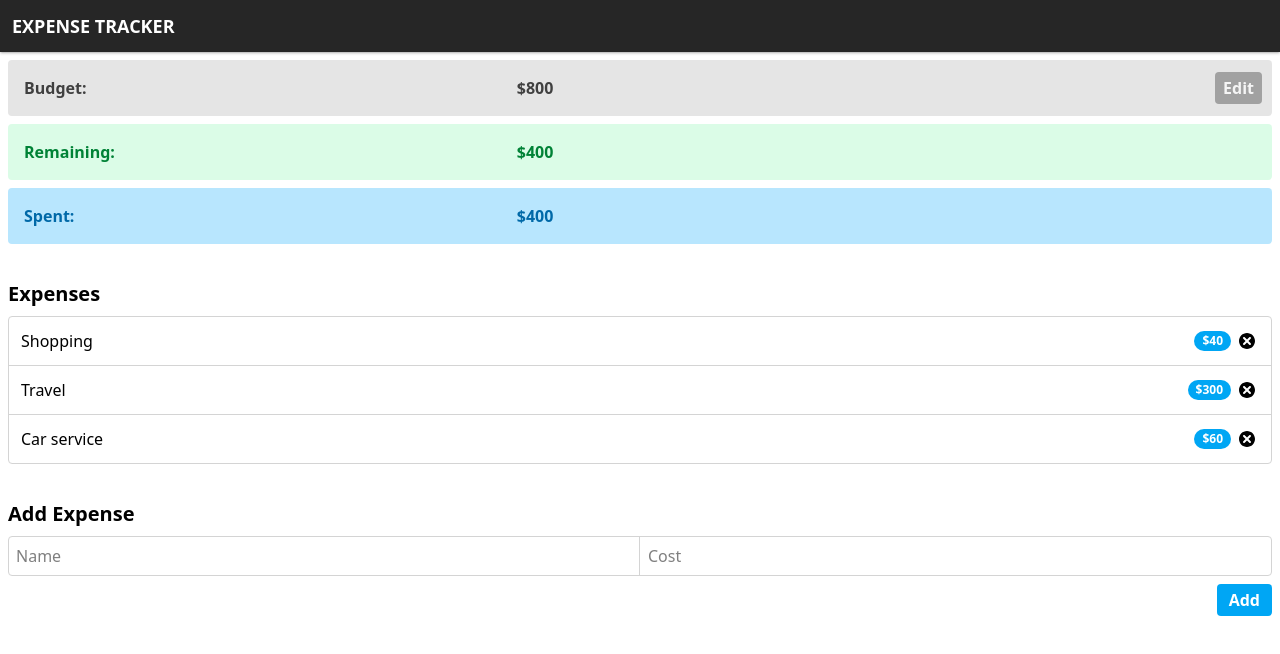
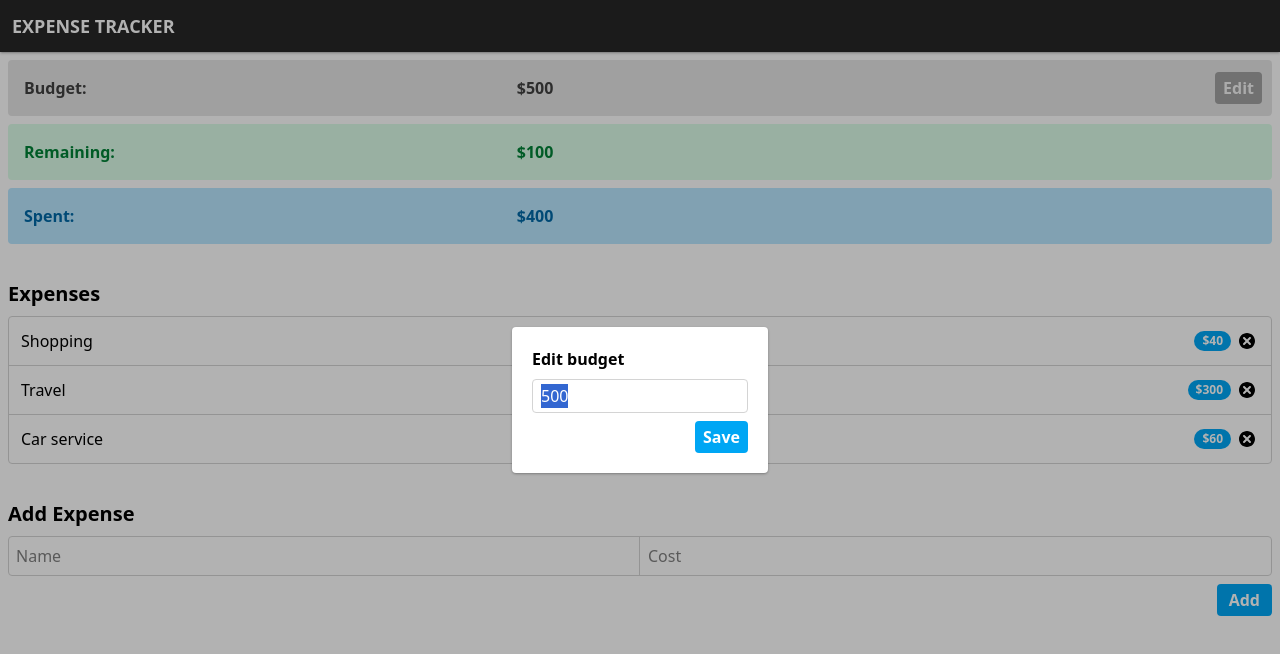
Before and after one commit to mwildan-hafidz/react-expense-tracker, a React (Vite) app: page / in a window 1280 px wide. Both pictures are taken after a click on the button "Edit". Shown: the top 654 px of the page. Built offline with nearby package versions, Linux system fonts and the light colour scheme.

Commit message:
feat: add modal for editing budget

```diff
--- a/src/Boxes.jsx
+++ b/src/Boxes.jsx
@@ -1,4 +1,4 @@
-import { useContext } from "react";
+import { useContext, useEffect, useRef, useState } from "react";
 import { AppContext } from "./AppContext.js";
 import Box from "./Box.jsx";
 
@@ -7,8 +7,24 @@ export default function Boxes() {
 
   const spent = expenses.reduce((total, expense) => total + expense.cost, 0);
 
-  const handleClick = () => {
-    dispatch({ type: "updatebudget", budget: 800 });
+  const [isEditing, setIsEditing] = useState(false);
+  const [editValue, setEditValue] = useState(budget);
+
+  const inputRef = useRef(null);
+
+  useEffect(() => {
+    if (isEditing) {
+      inputRef.current.select();
+    }
+  }, [isEditing])
+
+  const handleSubmit = (event) => {
+    event.preventDefault();
+
+    if (editValue) {
+      dispatch({ type: "updatebudget", budget: parseFloat(editValue) });
+      setIsEditing(false);
+    }
   }
 
   return (
@@ -18,14 +34,38 @@ export default function Boxes() {
         <div className="absolute right-2.5 inset-y-0 flex items-center">
           <button
             className="bg-neutral-400 px-2 py-1 rounded font-semibold text-neutral-100"
-            onClick={handleClick}
+            onClick={() => setIsEditing(true)}
           >
             Edit
           </button>
         </div>
       </div>
+
       <Box text={"Remaining"} value={budget - spent} variant={"green"} />
       <Box text={"Spent"} value={spent} variant={"blue"} />
+
+      {isEditing ? <div className="fixed inset-0 bg-black/30 flex justify-center items-center">
+        <div className="bg-white rounded p-5 shadow/25 w-3xs">
+          <form onSubmit={handleSubmit}>
+            <label htmlFor="cost-edit" className="font-semibold">Edit budget</label>
+            <input
+              type="number"
+              id="cost-edit"
+              className="block w-full outline-0 min-w-0 border rounded border-neutral-300 px-2 py-1 my-2"
+              value={editValue}
+              onChange={(event) => setEditValue(event.target.value)}
+              ref={inputRef}
+              autoComplete="off"
+            />
+            <button
+              type="submit"
+              className="block bg-sky-500 font-semibold text-white rounded px-2 py-1 ml-auto"
+            >
+              Save
+            </button>
+          </form>
+        </div>
+      </div> : null}
     </>
   )
 }
```
